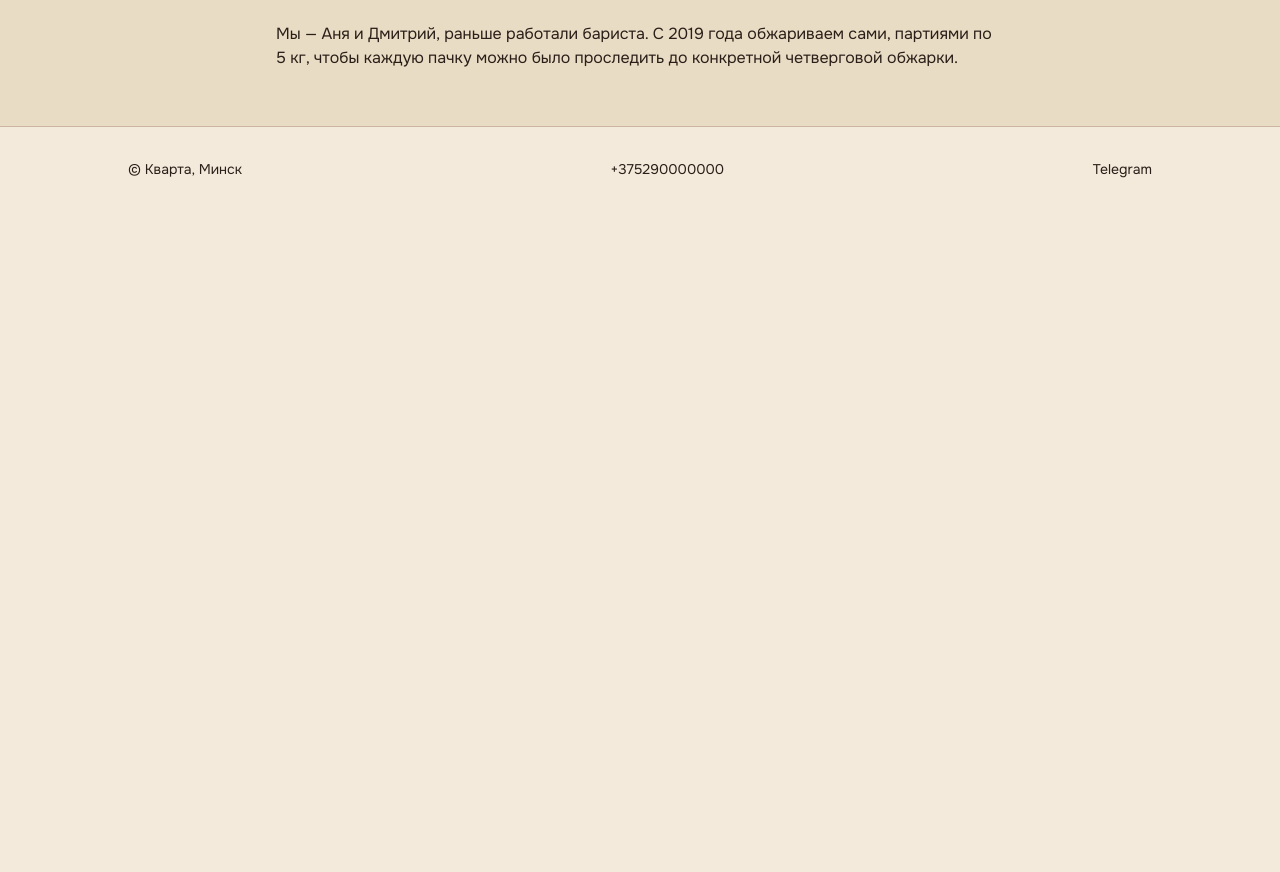
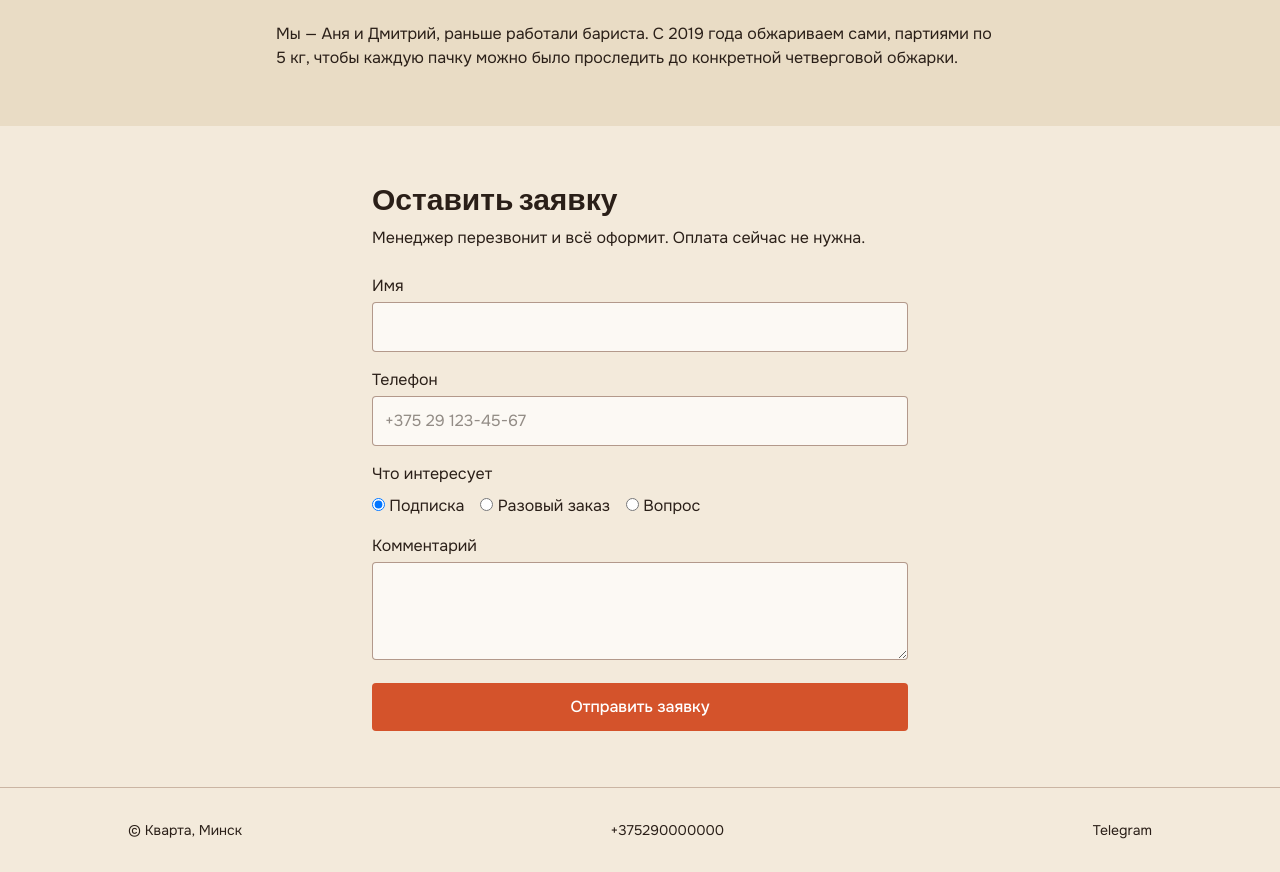
Before and after one commit to ArtemNik997/kvarta-caffee, a Next.js app: page / in a window 1280 px wide. Shown: the part 2020-2892 px from the top of the page. Before the commit the page ends 2231 px from the top, so only its background shows below. Built offline with nearby package versions, Linux system fonts and the light colour scheme; no server answers.

Commit message:
feat: lead form with client validation, error states, double-submit lock

```diff
--- a/app/page.tsx
+++ b/app/page.tsx
@@ -1,5 +1,6 @@
 import AttributionCapture from '@/components/AttributionCapture';
 import FreshnessBadge from '@/components/FreshnessBadge';
+import LeadForm from '@/components/LeadForm';
 // import LeadForm from '@/components/LeadForm';
 import ProductCard from '@/components/ProductCard';
 import Reveal from '@/components/Reveal';
@@ -158,6 +159,17 @@ export default function Home() {
         </Reveal>
       </section>
 
+      {/* ФОРМА */}
+      <section id="order" className="mx-auto max-w-xl scroll-mt-6 px-5 py-14">
+        <h2 className="font-display text-3xl font-bold">Оставить заявку</h2>
+        <p className="mt-2">
+          Менеджер перезвонит и всё оформит. Оплата сейчас не нужна.
+        </p>
+        <div className="mt-6">
+          <LeadForm phone={PHONE} tg={TG} />
+        </div>
+      </section>
+
       <footer className="border-t border-roast/30 px-5 py-8 text-sm">
         <div className="mx-auto flex max-w-5xl flex-wrap justify-between gap-3">
           <span>© Кварта, Минск</span>
--- /dev/null
+++ b/components/LeadForm.tsx
@@ -0,0 +1,188 @@
+'use client';
+import { useRef, useState } from 'react';
+import { normalizeBYPhone } from '@/lib/validation';
+import { getAttribution } from '@/lib/attribution';
+
+type Status = 'idle' | 'submitting' | 'success' | 'error';
+type Errors = Partial<Record<'name' | 'phone' | 'interest', string>>;
+
+export default function LeadForm({
+  phone: contactPhone,
+  tg,
+}: {
+  phone: string;
+  tg: string;
+}) {
+  const [status, setStatus] = useState<Status>('idle');
+  const [errors, setErrors] = useState<Errors>({});
+  const lock = useRef(false); // защита от двойного клика (state обновляется асинхронно)
+
+  async function onSubmit(e: React.FormEvent<HTMLFormElement>) {
+    e.preventDefault();
+    if (lock.current) return;
+
+    const form = e.currentTarget;
+    const fd = new FormData(form);
+    const name = String(fd.get('name') ?? '').trim();
+    const phone = String(fd.get('phone') ?? '');
+
+    const next: Errors = {};
+    if (name.length < 2) next.name = 'Как к вам обращаться?';
+    if (!normalizeBYPhone(phone))
+      next.phone = 'Введите белорусский номер, например +375 29 123-45-67';
+    setErrors(next);
+    if (Object.keys(next).length) return;
+
+    lock.current = true;
+    setStatus('submitting');
+    const ctrl = new AbortController();
+    const timer = setTimeout(() => ctrl.abort(), 10_000);
+
+    try {
+      const res = await fetch('/api/lead', {
+        method: 'POST',
+        headers: { 'Content-Type': 'application/json' },
+        body: JSON.stringify({
+          name,
+          phone,
+          interest: fd.get('interest'),
+          comment: fd.get('comment'),
+          website: fd.get('website'),
+          attribution: getAttribution(),
+        }),
+        signal: ctrl.signal,
+      });
+
+      if (res.status === 422) {
+        const j = await res.json();
+        setErrors(j.errors ?? {});
+        setStatus('idle');
+        return;
+      }
+      if (!res.ok) throw new Error(String(res.status));
+
+      setStatus('success');
+      form.reset();
+    } catch {
+      setStatus('error');
+    } finally {
+      clearTimeout(timer);
+      lock.current = false;
+    }
+  }
+
+  if (status === 'success') {
+    return (
+      <div role="status" className="label-card p-5">
+        <p className="font-display text-2xl font-bold">Заявка принята</p>
+        <p className="mt-2">Перезвоним в рабочее время.</p>
+      </div>
+    );
+  }
+
+  const busy = status === 'submitting';
+  const input =
+    'mt-1 w-full rounded border border-roast/50 bg-white/70 px-3 py-3 text-base';
+
+  return (
+    <form onSubmit={onSubmit} noValidate className="grid gap-4">
+      {/* honeypot */}
+      <input
+        name="website"
+        tabIndex={-1}
+        autoComplete="off"
+        aria-hidden
+        className="absolute left-[-9999px]"
+      />
+
+      <label>
+        Имя
+        <input
+          name="name"
+          autoComplete="given-name"
+          className={input}
+          aria-invalid={!!errors.name}
+          aria-describedby={errors.name ? 'e-name' : undefined}
+        />
+        {errors.name && (
+          <span id="e-name" className="text-sm text-ember">
+            {errors.name}
+          </span>
+        )}
+      </label>
+
+      <label>
+        Телефон
+        <input
+          name="phone"
+          type="tel"
+          inputMode="tel"
+          autoComplete="tel"
+          placeholder="+375 29 123-45-67"
+          className={input}
+          aria-invalid={!!errors.phone}
+          aria-describedby={errors.phone ? 'e-phone' : undefined}
+        />
+        {errors.phone && (
+          <span id="e-phone" className="text-sm text-ember">
+            {errors.phone}
+          </span>
+        )}
+      </label>
+
+      <fieldset>
+        <legend>Что интересует</legend>
+        <div className="mt-2 flex flex-wrap gap-4">
+          <label>
+            <input
+              type="radio"
+              name="interest"
+              value="subscription"
+              defaultChecked
+            />{' '}
+            Подписка
+          </label>
+          <label>
+            <input type="radio" name="interest" value="one-time" /> Разовый
+            заказ
+          </label>
+          <label>
+            <input type="radio" name="interest" value="question" /> Вопрос
+          </label>
+        </div>
+      </fieldset>
+
+      <label>
+        Комментарий
+        <textarea name="comment" rows={3} maxLength={500} className={input} />
+      </label>
+
+      {status === 'error' && (
+        <div role="alert" className="rounded border border-ember p-3 text-sm">
+          Не получилось отправить заявку. Проверьте интернет и нажмите ещё раз —
+          или позвоните{' '}
+          <a className="underline" href={`tel:${contactPhone}`}>
+            {contactPhone}
+          </a>{' '}
+          / напишите в{' '}
+          <a className="underline" href={`https://t.me/${tg}`}>
+            Telegram
+          </a>
+          .
+        </div>
+      )}
+
+      <button
+        type="submit"
+        disabled={busy}
+        className="rounded bg-ember px-5 py-3 font-medium text-white disabled:opacity-60"
+      >
+        {busy
+          ? 'Отправляем…'
+          : status === 'error'
+            ? 'Повторить отправку'
+            : 'Отправить заявку'}
+      </button>
+    </form>
+  );
+}
```
